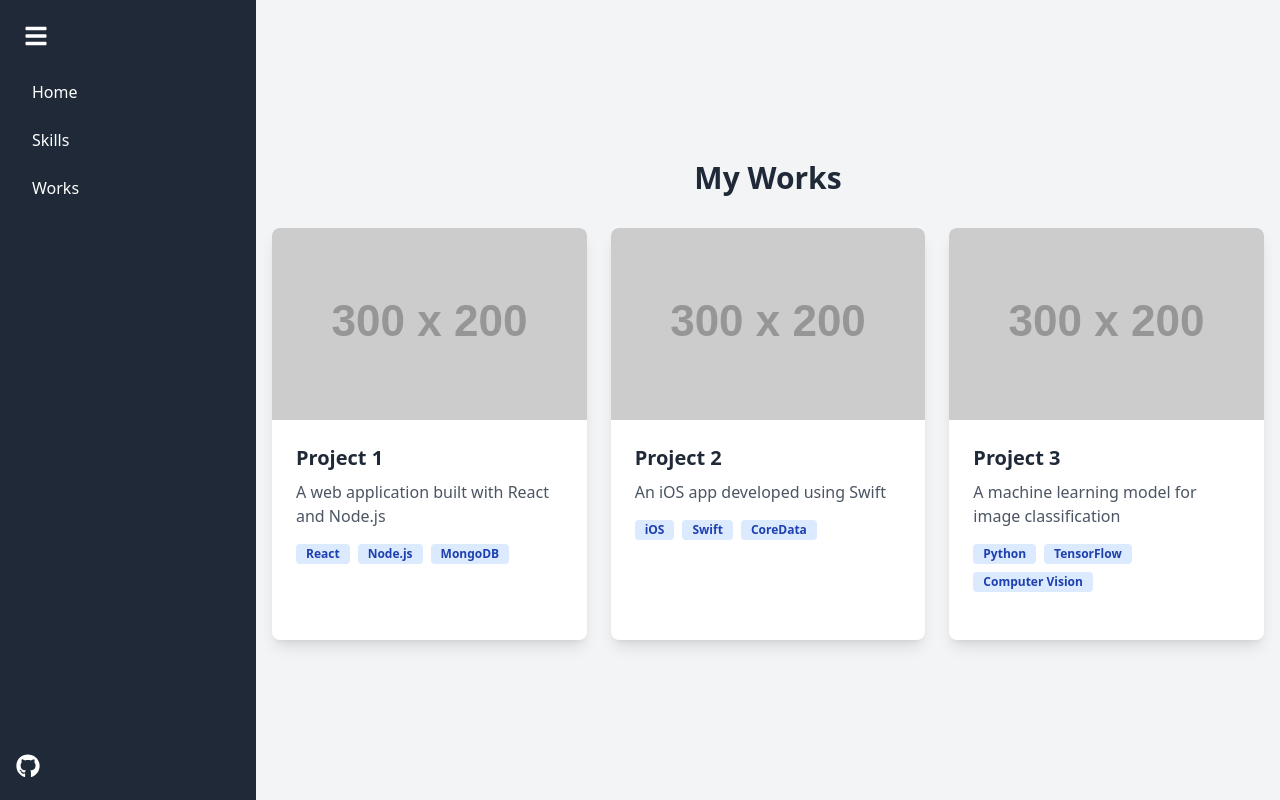
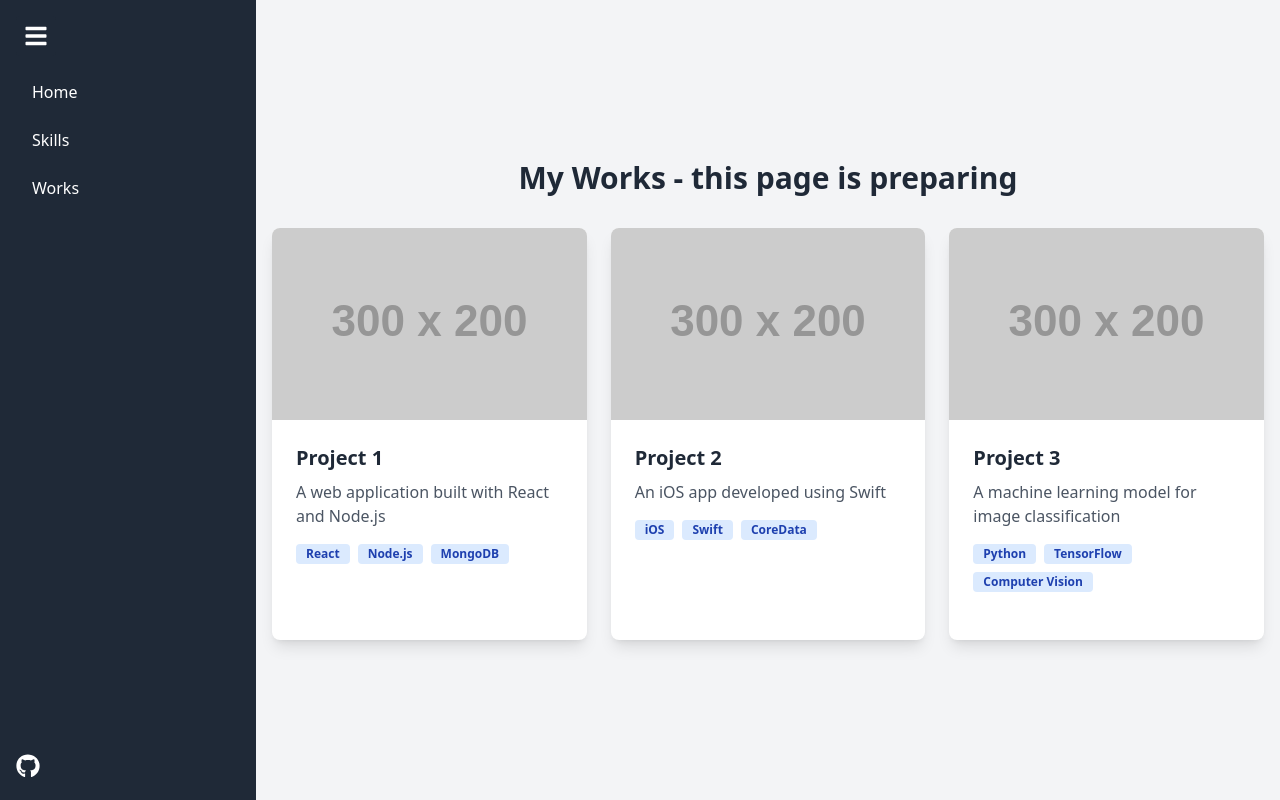
Before and after one commit to muhi111/muhi111.github.io, a React (Vite) app: page /#/ in a window 1280 px wide. Both pictures are taken after a click on the button "Works". Built offline with nearby package versions, Linux system fonts and the light colour scheme.

Commit message:
fix: Added a note that Works is in preparation

```diff
--- a/src/Works.tsx
+++ b/src/Works.tsx
@@ -105,7 +105,7 @@ function Works({ isSidebarOpen }: { isSidebarOpen: boolean }) {
   return (
     <div className={`flex items-center ${isSidebarOpen ? 'justify-center' : 'justify-center'} min-h-screen bg-gray-100 py-10`}>
       <div className={`w-full ${isSidebarOpen ? 'max-w-5xl' : 'max-w-6xl'} px-4`}>
-        <h2 className="text-3xl font-bold mb-8 text-center text-gray-800">My Works</h2>
+        <h2 className="text-3xl font-bold mb-8 text-center text-gray-800">My Works - this page is preparing</h2>
         <div className="grid grid-cols-1 md:grid-cols-2 lg:grid-cols-3 gap-6">
           {worksData.map((work, index) => (
             <WorkCard key={index} work={work} onClick={() => setSelectedWork(work)} />
```
